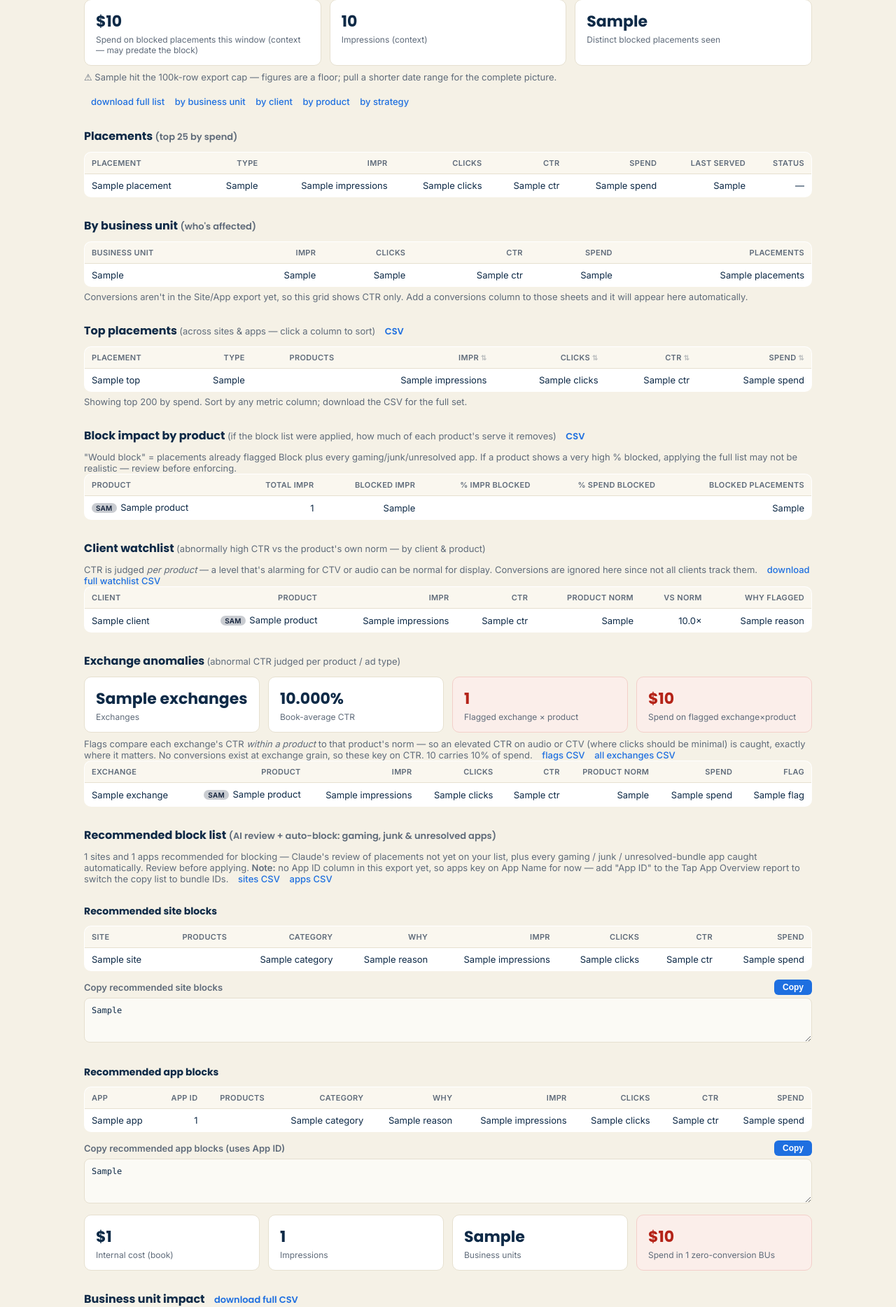
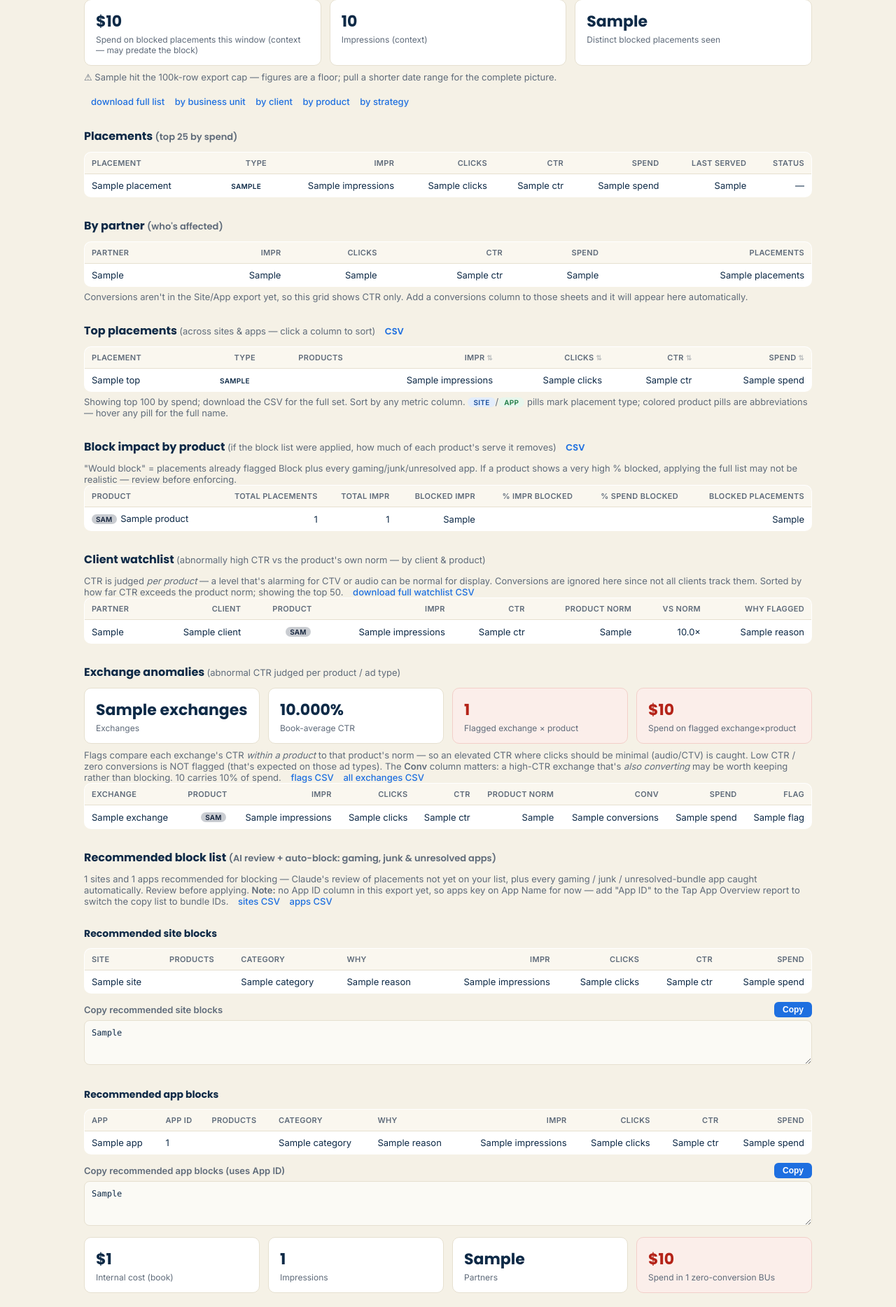
Before and after one commit to kiri-ux/campaign-insights, a Flask app: template templates/dashboard.html in a window 1280 px wide. Shown: the part 245-2113 px from the top of the page at 70% size. Run offline with Flask 3, Linux system fonts and the light colour scheme; the template is opened without the code that fills it: most values are stand-ins (such as "Sample title", 1, 10 or a date in 2020).

Commit message:
Add files via upload

```diff
--- a/app.py
+++ b/app.py
@@ -68,8 +68,7 @@ def analyze():
                 "summary": r["summary"],
                 "bu": _fmt(r["by_business_unit"].head(15),
                           pct_cols=["ctr"], money_cols=["internal_cost", "cost_per_conv"],
-                          int_cols=["impressions", "clicks", "conversions", "view_throughs"]).to_dict("records"),
-                "product": _fmt(r["by_product"], pct_cols=["ctr", "click_conv_rate", "pct_of_spend"],
+                          int_cols=["impressions", "clicks", "conversions", "view_throughs"]).to_dict("records"),                "product": _fmt(r["by_product"], pct_cols=["ctr", "click_conv_rate", "pct_of_spend"],
                                 money_cols=["internal_cost"], int_cols=["impressions", "clicks", "conversions"]).to_dict("records"),
                 "strategy": _fmt(r["by_strategy"], pct_cols=["ctr"], money_cols=["internal_cost", "cost_per_conv"],
                                  int_cols=["impressions", "clicks", "conversions"]).to_dict("records"),
@@ -79,7 +78,7 @@ def analyze():
             cflag = r.get("client_flags", pd.DataFrame())
             if len(cflag):
                 _CACHE["client_flags.csv"] = cflag
-                ctx["clients"] = _fmt(cflag.head(30), pct_cols=["ctr", "product_ctr"],
+                ctx["clients"] = _fmt(cflag.head(50), pct_cols=["ctr", "product_ctr"],
                                       money_cols=["internal_cost"],
                                       int_cols=["impressions", "clicks"]).to_dict("records")
             del r
@@ -104,9 +103,9 @@ def analyze():
                               int_cols=["leaked_impressions", "leaked_clicks", "leaked_conversions", "placements"]).to_dict("records"),
             }
 
-            # Top placements — one sortable grid, all metrics
+            # Top placements — one sortable grid, all metrics (show 100, CSV = full)
             _CACHE["top_placements.csv"] = a["top_placements"]
-            ctx["top"] = _fmt(a["top_placements"], pct_cols=["ctr"], money_cols=["spend"],
+            ctx["top"] = _fmt(a["top_placements"].head(100), pct_cols=["ctr"], money_cols=["spend"],
                               int_cols=["impressions", "clicks", "conversions"]).to_dict("records")
 
             # Block impact by product (realism check)
@@ -115,7 +114,7 @@ def analyze():
             hot_flags = (bimp["pct_impr_blocked"] >= 0.5).tolist()
             bi_rows = _fmt(bimp, pct_cols=["pct_impr_blocked", "pct_spend_blocked"],
                            money_cols=["total_spend", "blocked_spend"],
-                           int_cols=["total_impr", "blocked_impr", "blocked_placements"]).to_dict("records")
+                           int_cols=["total_impr", "total_placements", "blocked_impr", "blocked_placements"]).to_dict("records")
             for row, hot in zip(bi_rows, hot_flags):
                 row["hot"] = hot
             ctx["block_impact"] = bi_rows
@@ -159,8 +158,8 @@ def analyze():
                 _CACHE["exchange_table.csv"] = ex["table"]
                 ctx["exchanges"] = {
                     "summary": ex["summary"],
-                    "flags": _fmt(ex["flags"].head(20), pct_cols=["ctr", "pct_of_spend"],
-                                  money_cols=["spend"], int_cols=["impressions", "clicks"]).to_dict("records"),
+                    "flags": _fmt(ex["flags"].head(20), pct_cols=["ctr", "product_ctr"],
+                                  money_cols=["spend"], int_cols=["impressions", "clicks", "conversions"]).to_dict("records"),
                     "top": _fmt(ex["table"].head(12), pct_cols=["ctr", "pct_of_spend"],
                                 money_cols=["spend"], int_cols=["impressions", "clicks"]).to_dict("records"),
                 }
--- a/insights_engine.py
+++ b/insights_engine.py
@@ -64,7 +64,8 @@ def by_business_unit(product_df, zero_conv_min_spend=300.0):
     g["ctr"] = np.where(g["impressions"] > 0, g["clicks"] / g["impressions"], 0)
     g["cost_per_conv"] = np.where(g["conversions"] > 0, g["internal_cost"] / g["conversions"], np.nan)
     g["zero_conversion_waste"] = (g["conversions"] == 0) & (g["internal_cost"] >= zero_conv_min_spend)
-    return g.sort_values("internal_cost", ascending=False)
+    g["above_1pct"] = g["ctr"] > 0.01
+    return g.sort_values("ctr", ascending=False)
 
 
 def by_product(product_df):
@@ -98,7 +99,7 @@ def by_strategy(strategy_df):
     return g.sort_values("ctr", ascending=False)
 
 
-def strategy_flags(strategy_df, min_impr=20000, ctr_multiple=3.0, ctr_floor=0.008):
+def strategy_flags(strategy_df, min_impr=5000, ctr_multiple=3.0, ctr_floor=0.005):
     """Flag individual STRATEGY NAMES (line items) whose CTR is abnormally high for
     their strategy type — the 'looks great on paper' anomalies, per strategy."""
     if "Strategy Name" not in strategy_df.columns or "Strategy Type" not in strategy_df.columns:
--- a/templates/dashboard.html
+++ b/templates/dashboard.html
@@ -42,6 +42,12 @@
   .copybtn.done{background:#177245;}
   textarea{width:100%;font-family:ui-monospace,Menlo,Consolas,monospace;font-size:12px;border:1px solid var(--line);border-radius:8px;padding:10px;background:#fbfaf5;color:var(--ink);resize:vertical;}
   .pill{display:inline-block;font-size:10px;font-weight:700;padding:1px 6px;border-radius:99px;margin:1px 2px 1px 0;letter-spacing:.02em;cursor:default;}
+  .tp{display:inline-block;font-size:10px;font-weight:700;padding:1px 8px;border-radius:99px;letter-spacing:.03em;text-transform:uppercase;}
+  .tp.site{background:#e3edfb;color:#1a4f9c;}
+  .tp.app{background:#e7f6ec;color:#1c7a43;}
+  .lalign th,.lalign td{text-align:left;}
+  .lalign td.num,.lalign th.num{text-align:right;}
+  .tblwrap{overflow-x:auto;}
   tr.hot{background:#fff6e0;}
   tr.hot td{border-bottom-color:#f0e2b8;}
   th.sortable{cursor:pointer;user-select:none;}
@@ -55,6 +61,7 @@
 <body>
 <div class="brandbar"><span class="mark">vici<span>·</span>adtini</span><span class="dot"></span><span style="color:var(--muted);font-size:13px;">Placement &amp; Impact Insights</span></div>
 {% macro pills(prodstr) %}{% if prodstr %}{% for p in prodstr.split(', ') if p %}{% set m = pmap.get(p) %}{% if m %}<span class="pill" style="background:{{ m.hex }};color:{{ m.fg }}" title="{{ m.full }}">{{ m.abbr }}</span>{% else %}<span class="pill" style="background:#c9ccd1;color:#12213a" title="{{ p }}">{{ p[:3]|upper }}</span>{% endif %}{% endfor %}{% endif %}{% endmacro %}
+{% macro tpill(t) %}<span class="tp {{ t }}">{{ t }}</span>{% endmacro %}
 <div class="wrap">
   <a class="back" href="/">&larr; New analysis</a>
   <h1>Placement &amp; Impact Insights</h1>
@@ -80,11 +87,11 @@
 
     <h2>Placements <span style="font-weight:normal;color:var(--muted);font-size:13px">(top 25 by spend)</span></h2>
     <table><tr><th>Placement</th><th>Type</th><th>Impr</th><th>Clicks</th><th>CTR</th>{% if audit.has_conv %}<th>Conv</th>{% endif %}<th>Spend</th><th>Last served</th><th>Status</th></tr>
-    {% for r in audit.offenders %}<tr><td>{{ r.placement }}</td><td>{{ r.placement_type }}</td><td>{{ r.impressions }}</td><td>{{ r.clicks }}</td><td>{{ r.ctr }}</td>{% if audit.has_conv %}<td>{{ r.conversions }}</td>{% endif %}<td>{{ r.spend }}</td><td>{{ r.last_served }}</td><td>{% if r.still_active == True %}<span style="color:var(--warn);font-weight:bold">still serving</span>{% elif r.still_active == False %}stopped{% else %}—{% endif %}</td></tr>{% endfor %}
+    {% for r in audit.offenders %}<tr><td>{{ r.placement }}</td><td>{{ tpill(r.placement_type) }}</td><td>{{ r.impressions }}</td><td>{{ r.clicks }}</td><td>{{ r.ctr }}</td>{% if audit.has_conv %}<td>{{ r.conversions }}</td>{% endif %}<td>{{ r.spend }}</td><td>{{ r.last_served }}</td><td>{% if r.still_active == True %}<span style="color:var(--warn);font-weight:bold">still serving</span>{% elif r.still_active == False %}stopped{% else %}—{% endif %}</td></tr>{% endfor %}
     </table>
 
-    <h2>By business unit <span style="font-weight:normal;color:var(--muted);font-size:13px">(who's affected)</span></h2>
-    <table><tr><th>Business unit</th><th>Impr</th><th>Clicks</th><th>CTR</th>{% if audit.has_conv %}<th>Conv</th>{% endif %}<th>Spend</th><th>Placements</th></tr>
+    <h2>By partner <span style="font-weight:normal;color:var(--muted);font-size:13px">(who's affected)</span></h2>
+    <table><tr><th>Partner</th><th>Impr</th><th>Clicks</th><th>CTR</th>{% if audit.has_conv %}<th>Conv</th>{% endif %}<th>Spend</th><th>Placements</th></tr>
     {% for r in audit.by_bu %}<tr><td>{{ r.bu }}</td><td>{{ r.leaked_impressions }}</td><td>{{ r.leaked_clicks }}</td><td>{{ r.ctr }}</td>{% if audit.has_conv %}<td>{{ r.leaked_conversions }}</td>{% endif %}<td>{{ r.leaked_spend }}</td><td>{{ r.placements }}</td></tr>{% endfor %}
     </table>
     {% if not audit.has_conv %}<p class="note">Conversions aren't in the Site/App export yet, so this grid shows CTR only. Add a conversions column to those sheets and it will appear here automatically.</p>{% endif %}
@@ -100,24 +107,24 @@
       {% if audit and audit.has_conv %}<th class="sortable" data-col="6" data-type="num">Conv</th>{% endif %}
       <th class="sortable" data-col="{% if audit and audit.has_conv %}7{% else %}6{% endif %}" data-type="money">Spend</th>
     </tr></thead><tbody>
-    {% for r in top %}<tr><td>{{ r.name }}</td><td>{{ r.placement_type }}</td><td>{{ pills(r.products) }}</td><td>{{ r.impressions }}</td><td>{{ r.clicks }}</td><td>{{ r.ctr }}</td>{% if audit and audit.has_conv %}<td>{{ r.conversions }}</td>{% endif %}<td>{{ r.spend }}</td></tr>{% endfor %}
+    {% for r in top %}<tr><td>{{ r.name }}</td><td>{{ tpill(r.placement_type) }}</td><td>{{ pills(r.products) }}</td><td>{{ r.impressions }}</td><td>{{ r.clicks }}</td><td>{{ r.ctr }}</td>{% if audit and audit.has_conv %}<td>{{ r.conversions }}</td>{% endif %}<td>{{ r.spend }}</td></tr>{% endfor %}
     </tbody></table>
-    <p class="note">Showing top 200 by spend. Sort by any metric column; download the CSV for the full set.</p>
+    <p class="note">Showing top 100 by spend; download the CSV for the full set. Sort by any metric column. <span class="tp site">site</span>/<span class="tp app">app</span> pills mark placement type; colored product pills are abbreviations — hover any pill for the full name.</p>
   {% endif %}
 
   {% if block_impact %}
     <h2>Block impact by product <span class="sub">(if the block list were applied, how much of each product's serve it removes)</span> <a class="dl" href="/download/block_impact_by_product.csv">CSV</a></h2>
     <p class="note">"Would block" = placements already flagged Block plus every gaming/junk/unresolved app. If a product shows a very high % blocked, applying the full list may not be realistic — review before enforcing.</p>
-    <table><tr><th>Product</th><th>Total impr</th><th>Blocked impr</th><th>% impr blocked</th><th>% spend blocked</th><th>Blocked placements</th></tr>
-    {% for r in block_impact %}<tr{% if r.hot %} class="hot"{% endif %}><td>{{ pills(r.product) }} {{ r.product }}</td><td>{{ r.total_impr }}</td><td>{{ r.blocked_impr }}</td><td>{{ r.pct_impr_blocked }}</td><td>{{ r.pct_spend_blocked }}</td><td>{{ r.blocked_placements }}</td></tr>{% endfor %}
+    <table><tr><th>Product</th><th>Total placements</th><th>Total impr</th><th>Blocked impr</th><th>% impr blocked</th><th>% spend blocked</th><th>Blocked placements</th></tr>
+    {% for r in block_impact %}<tr{% if r.hot %} class="hot"{% endif %}><td>{{ pills(r.product) }} {{ r.product }}</td><td>{{ r.total_placements }}</td><td>{{ r.total_impr }}</td><td>{{ r.blocked_impr }}</td><td>{{ r.pct_impr_blocked }}</td><td>{{ r.pct_spend_blocked }}</td><td>{{ r.blocked_placements }}</td></tr>{% endfor %}
     </table>
   {% endif %}
 
   {% if clients %}
     <h2>Client watchlist <span class="sub">(abnormally high CTR vs the product's own norm — by client &amp; product)</span></h2>
-    <p class="note">CTR is judged <em>per product</em> — a level that's alarming for CTV or audio can be normal for display. Conversions are ignored here since not all clients track them. <a class="dl" href="/download/client_flags.csv">download full watchlist CSV</a></p>
-    <table><tr><th>Client</th><th>Product</th><th>Impr</th><th>CTR</th><th>Product norm</th><th>vs norm</th><th>Why flagged</th></tr>
-    {% for r in clients %}<tr><td>{{ r.Client }}</td><td>{{ pills(r.product) }} {{ r.product }}</td><td>{{ r.impressions }}</td><td>{{ r.ctr }}</td><td>{{ r.product_ctr }}</td><td>{{ '{:.1f}×'.format(r.x_over_norm) }}</td><td style="white-space:normal">{{ r.reason }}</td></tr>{% endfor %}
+    <p class="note">CTR is judged <em>per product</em> — a level that's alarming for CTV or audio can be normal for display. Conversions are ignored here since not all clients track them. Sorted by how far CTR exceeds the product norm; showing the top 50. <a class="dl" href="/download/client_flags.csv">download full watchlist CSV</a></p>
+    <table><tr><th>Partner</th><th>Client</th><th>Product</th><th>Impr</th><th>CTR</th><th>Product norm</th><th>vs norm</th><th>Why flagged</th></tr>
+    {% for r in clients %}<tr><td>{{ r.business_unit }}</td><td>{{ r.Client }}</td><td>{{ pills(r.product) }}</td><td>{{ r.impressions }}</td><td>{{ r.ctr }}</td><td>{{ r.product_ctr }}</td><td>{{ '{:.1f}×'.format(r.x_over_norm) }}</td><td style="white-space:normal">{{ r.reason }}</td></tr>{% endfor %}
     </table>
   {% endif %}
 
@@ -130,9 +137,9 @@
       <div class="kpi warn"><div class="n">{{ e.flag_count }}</div><div class="l">Flagged exchange × product</div></div>
       <div class="kpi warn"><div class="n">${{ '{:,.0f}'.format(e.flag_spend) }}</div><div class="l">Spend on flagged exchange×product</div></div>
     </div>
-    <p class="note">Flags compare each exchange's CTR <em>within a product</em> to that product's norm — so an elevated CTR on audio or CTV (where clicks should be minimal) is caught, exactly where it matters. No conversions exist at exchange grain, so these key on CTR. {{ e.top_exchange }} carries {{ '{:.0f}%'.format(e.top_share*100) }} of spend. <a class="dl" href="/download/exchange_flags.csv">flags CSV</a> <a class="dl" href="/download/exchange_table.csv">all exchanges CSV</a></p>
-    <table><tr><th>Exchange</th><th>Product</th><th>Impr</th><th>Clicks</th><th>CTR</th><th>Product norm</th><th>Spend</th><th>Flag</th></tr>
-    {% for r in exchanges.flags %}<tr><td>{{ r.exchange }}</td><td>{{ pills(r.product) }} {{ r.product }}</td><td>{{ r.impressions }}</td><td>{{ r.clicks }}</td><td>{{ r.ctr }}</td><td>{{ r.product_ctr }}</td><td>{{ r.spend }}</td><td style="white-space:normal">{{ r.flag }}</td></tr>{% endfor %}
+    <p class="note">Flags compare each exchange's CTR <em>within a product</em> to that product's norm — so an elevated CTR where clicks should be minimal (audio/CTV) is caught. Low CTR / zero conversions is NOT flagged (that's expected on those ad types). The <strong>Conv</strong> column matters: a high-CTR exchange that's <em>also converting</em> may be worth keeping rather than blocking. {{ e.top_exchange }} carries {{ '{:.0f}%'.format(e.top_share*100) }} of spend. <a class="dl" href="/download/exchange_flags.csv">flags CSV</a> <a class="dl" href="/download/exchange_table.csv">all exchanges CSV</a></p>
+    <table><tr><th>Exchange</th><th>Product</th><th>Impr</th><th>Clicks</th><th>CTR</th><th>Product norm</th><th>Conv</th><th>Spend</th><th>Flag</th></tr>
+    {% for r in exchanges.flags %}<tr{% if r.keep_signal %} class="hot"{% endif %}><td>{{ r.exchange }}</td><td>{{ pills(r.product) }}</td><td>{{ r.impressions }}</td><td>{{ r.clicks }}</td><td>{{ r.ctr }}</td><td>{{ r.product_ctr }}</td><td>{{ r.conversions }}</td><td>{{ r.spend }}</td><td style="white-space:normal">{{ r.flag }}</td></tr>{% endfor %}
     </table>
   {% endif %}
 
@@ -145,18 +152,18 @@
        <a class="dl" href="/download/ai_recommended_apps.csv">apps CSV</a></p>
     {% if ai.sites %}
     <h2 style="font-size:14px">Recommended site blocks</h2>
-    <table><tr><th>Site</th><th>Products</th><th>Category</th><th>Why</th><th>Impr</th><th>Clicks</th><th>CTR</th><th>Spend</th></tr>
-    {% for r in ai.sites %}<tr><td>{{ r.name }}</td><td>{{ pills(r.products) }}</td><td>{{ r.category }}</td><td style="white-space:normal">{{ r.reason }}</td><td>{{ r.impressions }}</td><td>{{ r.clicks }}</td><td>{{ r.ctr }}</td><td>{{ r.spend }}</td></tr>{% endfor %}
-    </table>
+    <div class="tblwrap"><table class="lalign"><tr><th>Site</th><th>Products</th><th>Category</th><th>Why</th><th class="num">Impr</th><th class="num">Clicks</th><th class="num">CTR</th><th class="num">Spend</th></tr>
+    {% for r in ai.sites %}<tr><td>{{ r.name }}</td><td>{{ pills(r.products) }}</td><td>{{ r.category }}</td><td style="white-space:normal">{{ r.reason }}</td><td class="num">{{ r.impressions }}</td><td class="num">{{ r.clicks }}</td><td class="num">{{ r.ctr }}</td><td class="num">{{ r.spend }}</td></tr>{% endfor %}
+    </table></div>
     <div class="copybox">
       <div class="copyhead"><span>Copy recommended site blocks</span><button class="copybtn" onclick="cp('ai_site',this)">Copy</button></div>
       <textarea id="ai_site" readonly rows="3">{{ ai.site_filter }}</textarea>
     </div>{% endif %}
     {% if ai.apps %}
     <h2 style="font-size:14px">Recommended app blocks</h2>
-    <table><tr><th>App</th><th>App ID</th><th>Products</th><th>Category</th><th>Why</th><th>Impr</th><th>Clicks</th><th>CTR</th><th>Spend</th></tr>
-    {% for r in ai.apps %}<tr><td>{{ r.name }}</td><td>{{ r.app_id }}</td><td>{{ pills(r.products) }}</td><td>{{ r.category }}</td><td style="white-space:normal">{{ r.reason }}</td><td>{{ r.impressions }}</td><td>{{ r.clicks }}</td><td>{{ r.ctr }}</td><td>{{ r.spend }}</td></tr>{% endfor %}
-    </table>
+    <div class="tblwrap"><table class="lalign"><tr><th>App</th><th>App ID</th><th>Products</th><th>Category</th><th>Why</th><th class="num">Impr</th><th class="num">Clicks</th><th class="num">CTR</th><th class="num">Spend</th></tr>
+    {% for r in ai.apps %}<tr><td>{{ r.name }}</td><td>{{ r.app_id }}</td><td>{{ pills(r.products) }}</td><td>{{ r.category }}</td><td style="white-space:normal">{{ r.reason }}</td><td class="num">{{ r.impressions }}</td><td class="num">{{ r.clicks }}</td><td class="num">{{ r.ctr }}</td><td class="num">{{ r.spend }}</td></tr>{% endfor %}
+    </table></div>
     <div class="copybox">
       <div class="copyhead"><span>Copy recommended app blocks (uses App ID)</span><button class="copybtn" onclick="cp('ai_app',this)">Copy</button></div>
       <textarea id="ai_app" readonly rows="3">{{ ai.app_filter }}</textarea>
@@ -169,15 +176,15 @@
     <div class="cards">
       <div class="kpi"><div class="n">${{ '{:,.0f}'.format(s.total_cost) }}</div><div class="l">Internal cost (book)</div></div>
       <div class="kpi"><div class="n">{{ '{:,.0f}'.format(s.total_impressions) }}</div><div class="l">Impressions</div></div>
-      <div class="kpi"><div class="n">{{ s.business_units }}</div><div class="l">Business units</div></div>
+      <div class="kpi"><div class="n">{{ s.business_units }}</div><div class="l">Partners</div></div>
       <div class="kpi warn"><div class="n">${{ '{:,.0f}'.format(s.zero_conv_spend) }}</div><div class="l">Spend in {{ s.zero_conv_bu_count }} zero-conversion BUs</div></div>
       {% if s.social_mirror_pct_spend %}<div class="kpi warn"><div class="n">{{ '{:.0%}'.format(s.social_mirror_pct_spend) }}</div><div class="l">Spend on Social Mirror ({{ '{:.1%}'.format(s.social_mirror_conv_rate) }} click&rarr;conv)</div></div>{% endif %}
     </div>
 
-    <h2>Business unit impact <a class="dl" href="/download/by_business_unit.csv">download full CSV</a></h2>
-    <table><tr><th>Business unit</th><th>Impr</th><th>Clicks</th><th>CTR</th><th>Conv</th><th>Cost</th><th>Cost/conv</th></tr>
-    {% for r in insights.bu %}<tr><td>{{ r.business_unit }}</td><td>{{ r.impressions }}</td><td>{{ r.clicks }}</td><td>{{ r.ctr }}</td><td>{{ r.conversions }}</td><td>{{ r.internal_cost }}</td><td>{{ r.cost_per_conv }}</td></tr>{% endfor %}
-    </table><p class="note">Top 15 by spend. Full list in CSV.</p>
+    <h2>Partner impact <a class="dl" href="/download/by_business_unit.csv">download full CSV</a></h2>
+    <table><tr><th>Partner</th><th>Impr</th><th>Clicks</th><th>CTR</th><th>Conv</th><th>Cost</th><th>Cost/conv</th></tr>
+    {% for r in insights.bu %}<tr{% if r.above_1pct %} class="hot"{% endif %}><td>{{ r.business_unit }}</td><td>{{ r.impressions }}</td><td>{{ r.clicks }}</td><td>{{ r.ctr }}</td><td>{{ r.conversions }}</td><td>{{ r.internal_cost }}</td><td>{{ r.cost_per_conv }}</td></tr>{% endfor %}
+    </table><p class="note">Top 15, sorted by CTR; rows over 1% CTR highlighted. Full list in CSV.</p>
 
     <h2>Product impact <span class="sub">(sorted by CTR; highlighted = above book norm)</span> <a class="dl" href="/download/by_product.csv">download CSV</a></h2>
     <table><tr><th>Product</th><th>Impr</th><th>CTR</th><th>Click&rarr;conv</th><th>Cost</th><th>% spend</th></tr>
```
Also changed, not shown: block_audit_engine.py (+21 -7 lines), exchange_engine.py (+22 -15 lines).
